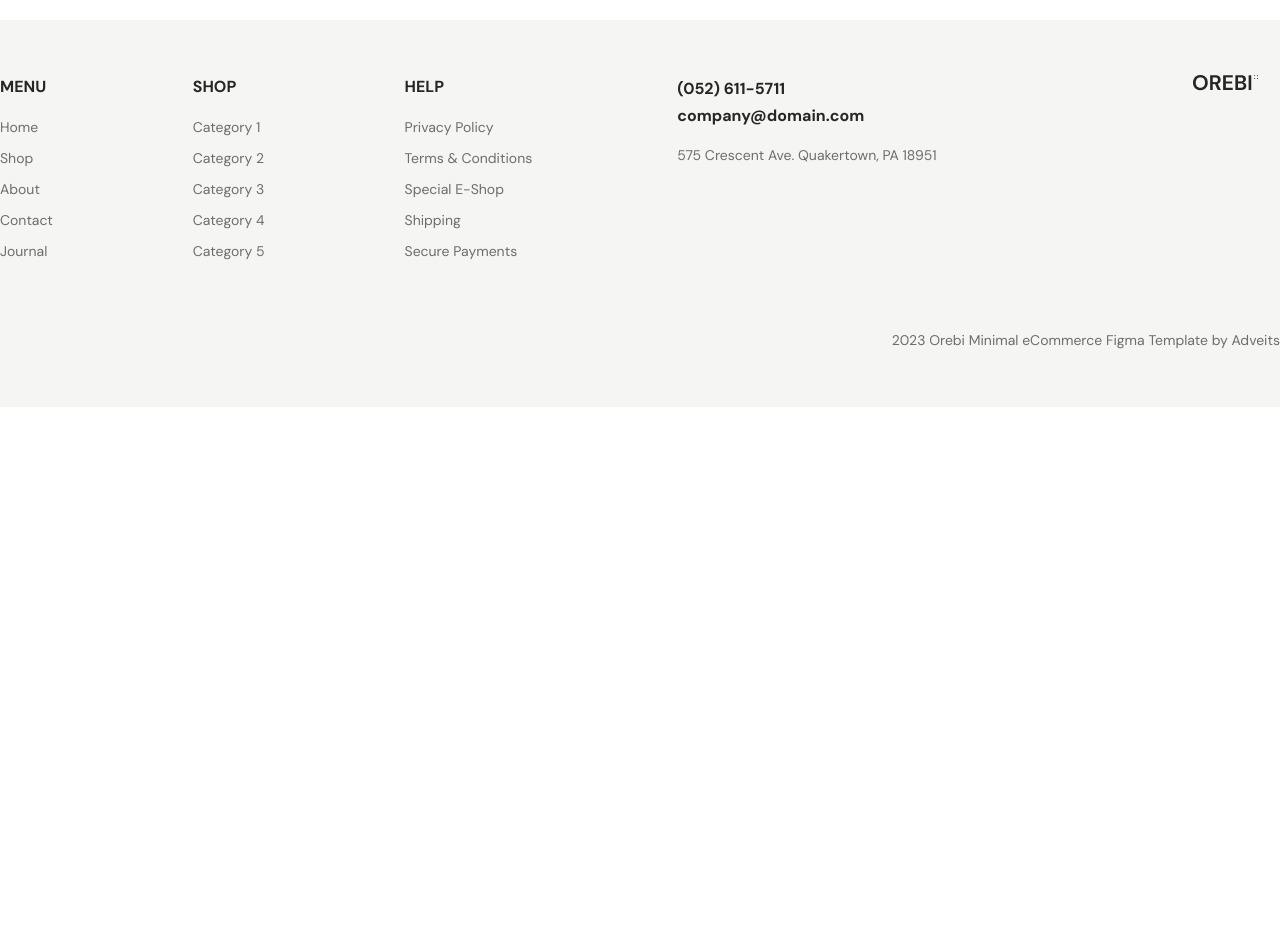
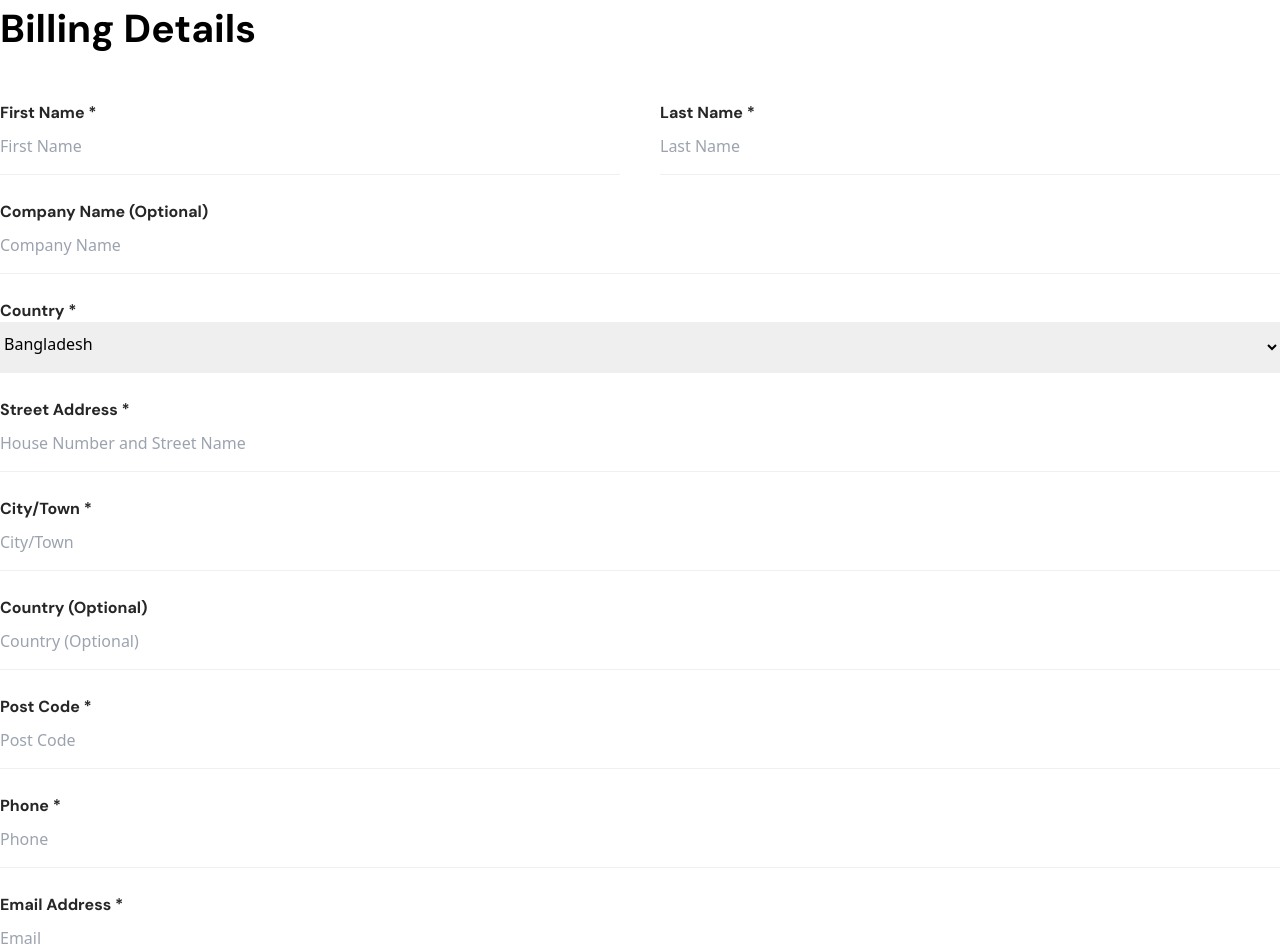
Before and after one commit to Nabab-Sharif/React-Project-5-Ecommerce-Orebi, a React (Vite) app: page /checkout in a window 1280 px wide. Shown: the part 700-1652 px from the top of the page. Before the commit the page ends 1107 px from the top, so only its background shows below. Built offline with nearby package versions, Linux system fonts and the light colour scheme; some icons are missing.

Commit message:
Form part done And Common Style done of checkout page

```diff
--- a/src/index.css
+++ b/src/index.css
@@ -1,3 +1,17 @@
 @tailwind base;
 @tailwind components;
 @tailwind utilities;
+
+/* common style here */
+
+@layer components {
+
+  .checkoutHeading {
+    @apply mt-[130px] text-[39px] font-bold font-dm
+  }
+
+  .checkoutInput {
+    @apply w-full border-b-[1px] pt-[10px] pb-4 border-[#F0F0F0] outline-none
+  }
+
+}
--- a/src/pages/checkout/CheckoutPage.jsx
+++ b/src/pages/checkout/CheckoutPage.jsx
@@ -11,6 +11,9 @@ const CheckoutPage = () => {
   let finalPath = pathArray[pathArray.length - 1];
 
   let [couponShow, setCouponShow] = useState(false)
+
+  let countries = ['Bangladesh', 'India', 'Nepal', 'Pakistan', 'Thailan'];
+
 
 
   return (
@@ -42,6 +45,80 @@ const CheckoutPage = () => {
           {/* coupon part End here */}
 
 
+          {/* form Start here */}
+          <div>
+            <h3 className="mt-[120px] checkoutHeading">Billing Details</h3>
+            <form className="mt-[42px]">
+
+              <div className="flex gap-x-[40px] items-center">
+                <div className="w-1/2">
+                  <label className="text-base text-[#262626] leading-[23px] font-dm font-bold">First Name *</label>
+                  <input className="checkoutInput" type="text" placeholder="First Name" name="firstName" />
+                </div>
+
+                <div className="w-1/2">
+                  <label className="text-base text-[#262626] leading-[23px] font-dm font-bold">Last Name *</label>
+                  <input className="checkoutInput" type="text" placeholder="Last Name" name="lastName" />
+                </div>
+              </div>
+
+              <div className="w-full mt-6">
+                <label className="text-base text-[#262626] leading-[23px] font-dm font-bold">Company Name (Optional)</label>
+                <input className="checkoutInput" type="text" placeholder="Company Name" name="companyName" />
+              </div>
+
+              <div className="w-full mt-6">
+                <label className="text-base text-[#262626] leading-[23px] font-dm font-bold">Country *</label>
+                <select className="w-full border-b-[1px] pt-[10px] pb-4 border-[#F0F0F0] outline-none " name="country">
+                  {
+                    countries.map((item, index) => (
+                      <option key={index}>{item}</option>
+                    ))
+                  }
+                </select>
+                {/* <input className="w-full border-b-[1px] pt-[10px] pb-4 border-red-600 outline-none " type="text" placeholder="Country" name="country" /> */}
+              </div>
+
+              <div className="w-full mt-6">
+                <label className="text-base text-[#262626] leading-[23px] font-dm font-bold">Street Address *</label>
+                <input className="checkoutInput" type="text" placeholder="House Number and Street Name" name="streetAddress" />
+              </div>
+
+              <div className="w-full mt-6">
+                <label className="text-base text-[#262626] leading-[23px] font-dm font-bold">City/Town *</label>
+                <input className="checkoutInput" type="text" placeholder="City/Town" name="cityTown" />
+              </div>
+
+              <div className="w-full mt-6">
+                <label className="text-base text-[#262626] leading-[23px] font-dm font-bold">Country (Optional)</label>
+                <input className="checkoutInput" type="text" placeholder="Country (Optional)" name="countryOptional" />
+              </div>
+
+              <div className="w-full mt-6">
+                <label className="text-base text-[#262626] leading-[23px] font-dm font-bold">Post Code *</label>
+                <input className="w-full border-b-[1px] pt-[10px] pb-4 border-[#F0F0F0] outline-none appearance-none" type="number" placeholder="Post Code" name="postCode" />
+              </div>
+
+              <div className="w-full mt-6">
+                <label className="text-base text-[#262626] leading-[23px] font-dm font-bold">Phone *</label>
+                <input className="checkoutInput appearance-none " type="number" placeholder="Phone" name="phone" />
+              </div>
+
+              <div className="w-full mt-6">
+                <label className="text-base text-[#262626] leading-[23px] font-dm font-bold">Email Address *</label>
+                <input className="checkoutInput" type="email" placeholder="Email" name="emailAddress" />
+              </div>
+
+            </form>
+
+            <h3 className="checkoutHeading">Additional Information</h3>
+            <div>
+              <textarea className="block w-full h-[138px] border-b-[1px] border-[#F0F0F0] outline-none  placeholder:text-base  placeholder:text-[#262626]  placeholder:font-dm  placeholder:font-bold  placeholder:leading-[27px]" placeholder={'Other Notes (optional) \nNotes about your order, e.g. special notes for delivery.'} />
+            </div>
+
+          </div>
+          {/* form End here */}
+
         </div>
       </section>
     </>
```
